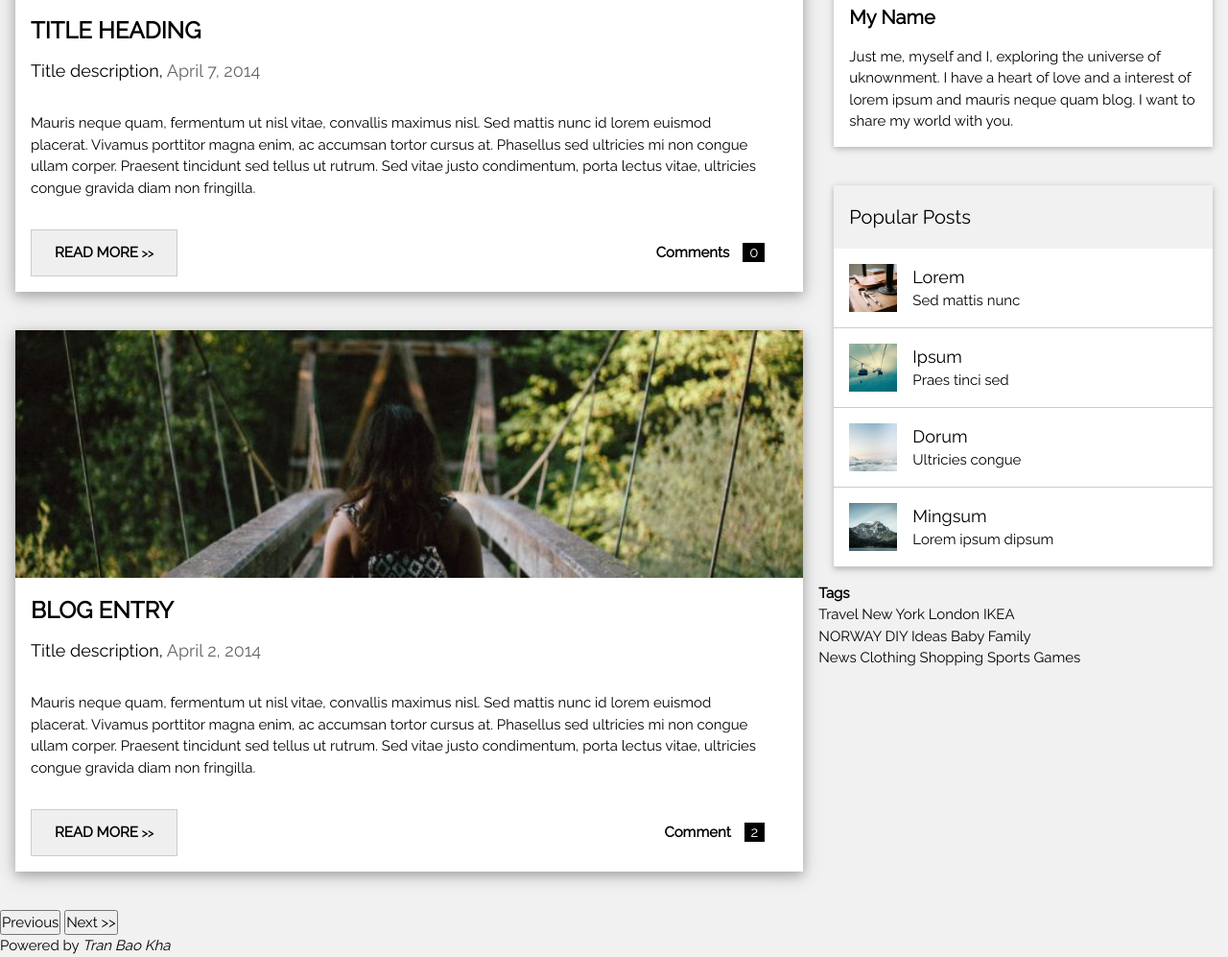
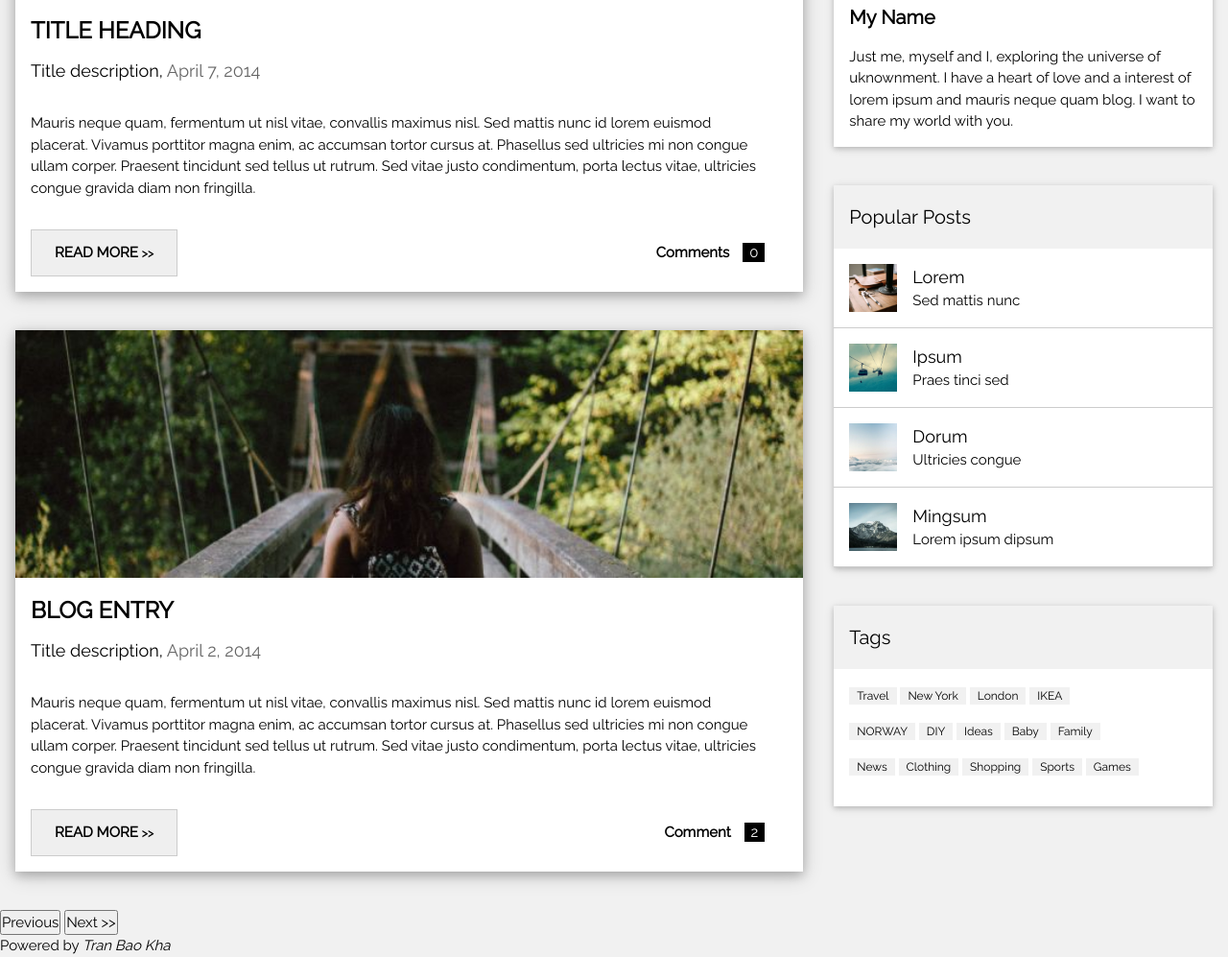
Before and after one commit to Suy4Dever/my-blog-html-css, a plain HTML site: page index.html in a window 1280 px wide. Shown: the part 457-1454 px from the top of the page at 96% size. Drawn offline with Linux system fonts and the light colour scheme.

Commit message:
add layout to tag container

```diff
--- a/style.css
+++ b/style.css
@@ -178,3 +178,38 @@ article {
     display: grid;
     grid-template-columns: 2fr 1fr;
 }
+
+.tag-container {
+    margin: 40px 16px;
+    box-shadow: 0 2px 5px 0 rgb(0 0 0 / 16%), 0 2px 10px 0 rgb(0 0 0 / 12%);
+    background-color: white;
+}
+
+.tag-title {
+    padding: 18px 16px;
+    background-color: #f1f1f1;
+}
+
+.tag-title h4 {
+    font-size: 20px;
+    font-weight: 400;
+}
+
+.tag-content-container {
+    padding: 16px 16px;
+}
+
+.tag {
+    display: inline-block;
+    font-size: 12px;
+    margin-bottom: 16px;
+    padding: 0px 8px;
+    background-color: #f1f1f1;
+}
+
+.tag:hover {
+    background-color: black;
+    color: white;
+    font-size: 15px;
+    cursor: pointer;
+}
```
